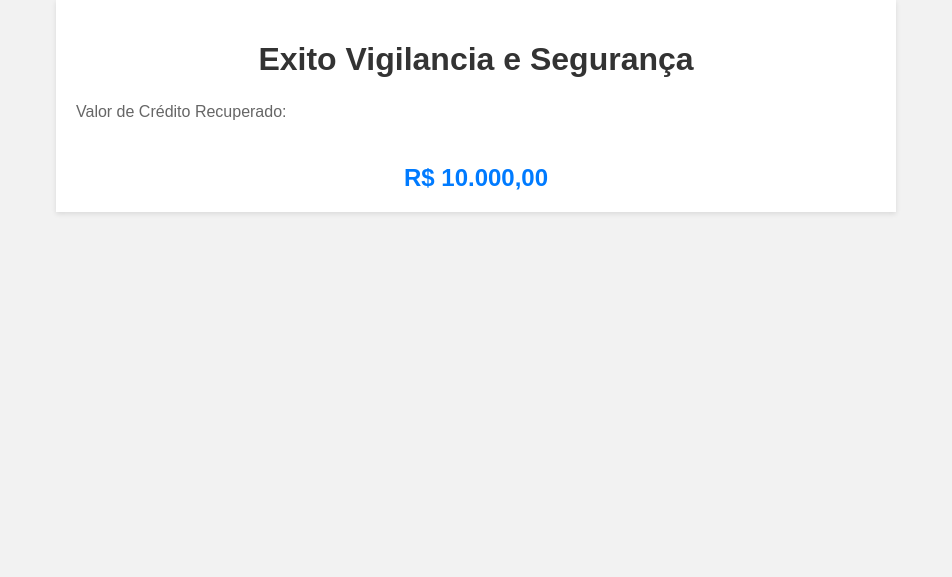
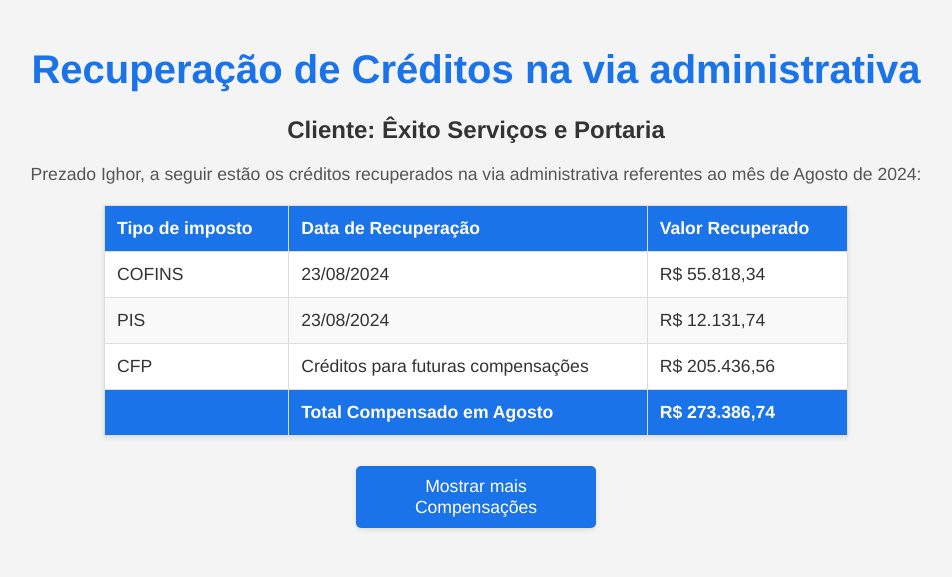
Before and after one commit to gabrielchayb/exitosoftware, a Flask app: page /exito in a window 1280 px wide. Shown: the top 577 px of the page, without its empty margins (164-1116 px from the left). Run offline with Flask 3, Linux system fonts and the light colour scheme.

Commit message:
EXITO FINAL

```diff
--- a/templates/exito.html
+++ b/templates/exito.html
@@ -1,47 +1,115 @@
 <!DOCTYPE html>
 <html>
 <head>
-    <title>Exito Vigilancia e Segurança - Valor de Crédito Recuperado</title>
+    <title>Ighor Melo Tributarista</title>
     <style>
         body {
-            font-family: Arial, sans-serif;
-            background-color: #f2f2f2;
+            background-color: #f4f4f4;
+            color: #333;
+            font-family: 'Helvetica Neue', Arial, sans-serif;
             margin: 0;
-            padding: 0;
+            padding: 20px;
         }
-
-        .container {
-            max-width: 800px;
+        h1 {
+            color: #1a73e8;
+            text-align: center;
+            font-size: 2.5em;
+            margin-bottom: 20px;
+        }
+        h3 {
+            color: #333;
+            text-align: center;
+            font-size: 1.5em;
+            margin-bottom: 20px;
+        }
+        p {
+            font-size: 1.1em;
+            margin-bottom: 20px;
+            text-align: center;
+            color: #555;
+        }
+        table {
+            border-collapse: collapse;
+            width: 60%;
             margin: 0 auto;
-            padding: 20px;
             background-color: #fff;
             box-shadow: 0 2px 5px rgba(0, 0, 0, 0.1);
         }
-
-        h1 {
-            color: #333;
+        th, td {
+            border: 1px solid #ddd;
+            padding: 12px;
+            text-align: left;
+            font-size: 1.1em;
+        }
+        th {
+            background-color: #1a73e8;
+            color: #fff;
+        }
+        tr:nth-child(even) {
+            background-color: #f9f9f9;
+        }
+        tfoot td {
+            font-weight: bold;
+            background-color: #1a73e8;
+            color: #fff;
+            text-align: left;
+        }
+        .btn {
+            display: block;
+            width: 200px;
+            margin: 30px auto;
+            padding: 10px 20px;
+            background-color: #1a73e8;
+            color: white;
+            font-size: 1.1em;
             text-align: center;
+            text-decoration: none;
+            border-radius: 5px;
+            box-shadow: 0 2px 5px rgba(0, 0, 0, 0.1);
+            transition: background-color 0.3s ease;
         }
-
-        p {
-            color: #666;
-            line-height: 1.5;
-        }
-
-        .credit-value {
-            font-size: 24px;
-            font-weight: bold;
-            color: #007bff;
-            text-align: center;
-            margin-top: 40px;
+        .btn:hover {
+            background-color: #1558b0;
         }
     </style>
 </head>
 <body>
-    <div class="container">
-        <h1>Exito Vigilancia e Segurança</h1>
-        <p>Valor de Crédito Recuperado:</p>
-        <div class="credit-value">R$ 10.000,00</div>
-    </div>
+    <h1>Recuperação de Créditos na via administrativa</h1>
+    <h3>Cliente: Êxito Serviços e Portaria</h3>
+    <p>Prezado Ighor, a seguir estão os créditos recuperados na via administrativa referentes ao mês de Agosto de 2024:</p>
+    <table>
+        <thead>
+            <tr>
+                <th>Tipo de imposto</th>
+                <th>Data de Recuperação</th>
+                <th>Valor Recuperado</th>
+            </tr>
+        </thead>
+        <tbody>
+            <tr>
+                <td>COFINS</td>
+                <td>23/08/2024</td>
+                <td>R$ 55.818,34</td>
+            </tr>
+            <tr>
+                <td>PIS</td>
+                <td>23/08/2024</td>
+                <td>R$ 12.131,74</td>
+            </tr>
+            <tr>
+                <td>CFP</td>
+                <td>Créditos para futuras compensações</td>
+                <td>R$ 205.436,56</td>
+            </tr>
+        </tbody>
+        <tfoot>
+            <tr>
+                <td></td>
+                <td>Total Compensado em Agosto</td>
+                <td>R$ 273.386,74</td>
+            </tr>
+        </tfoot>
+    </table>
+    <a href="#" class="btn">Mostrar mais Compensações</a>
 </body>
 </html>
```
